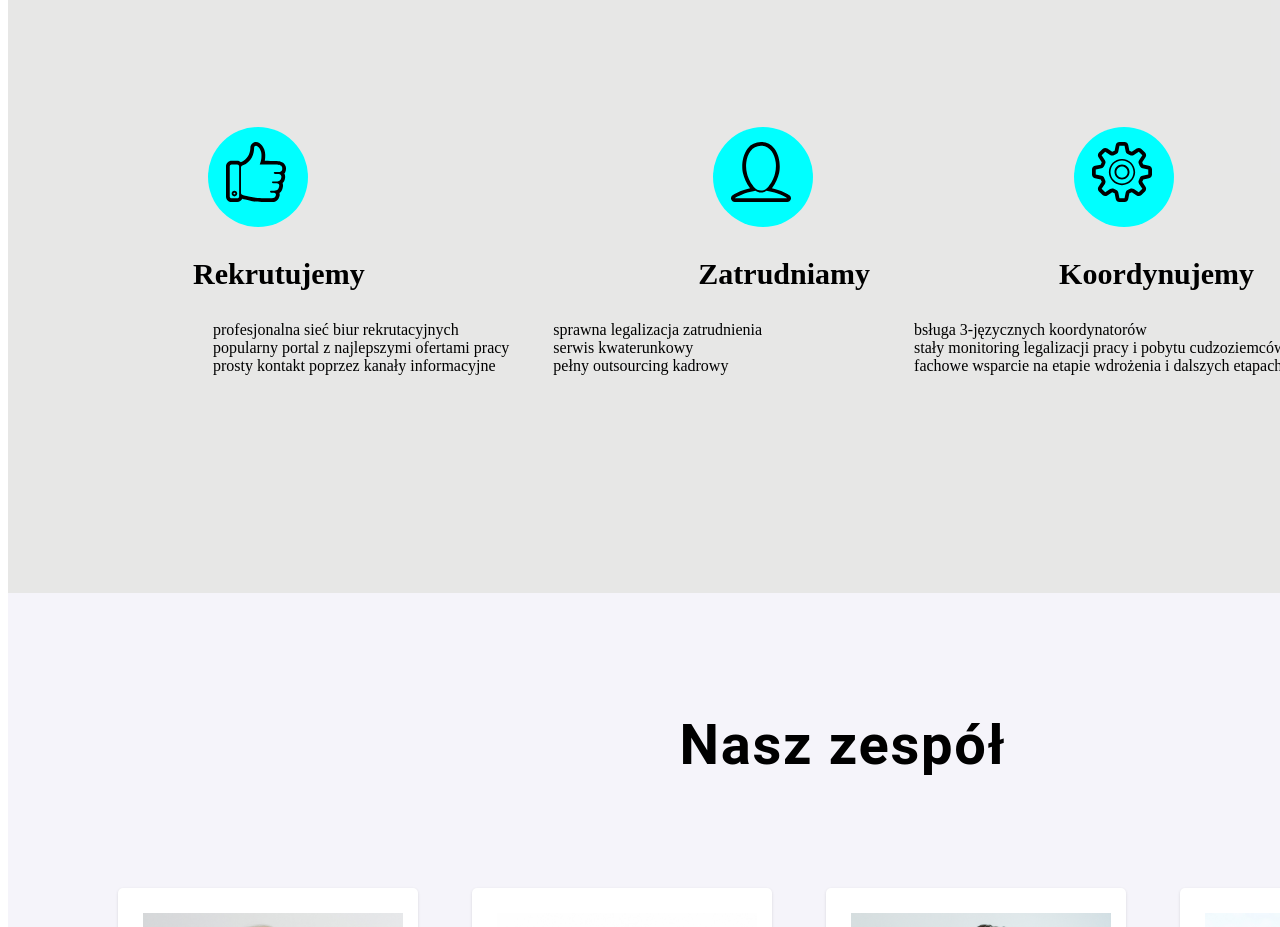
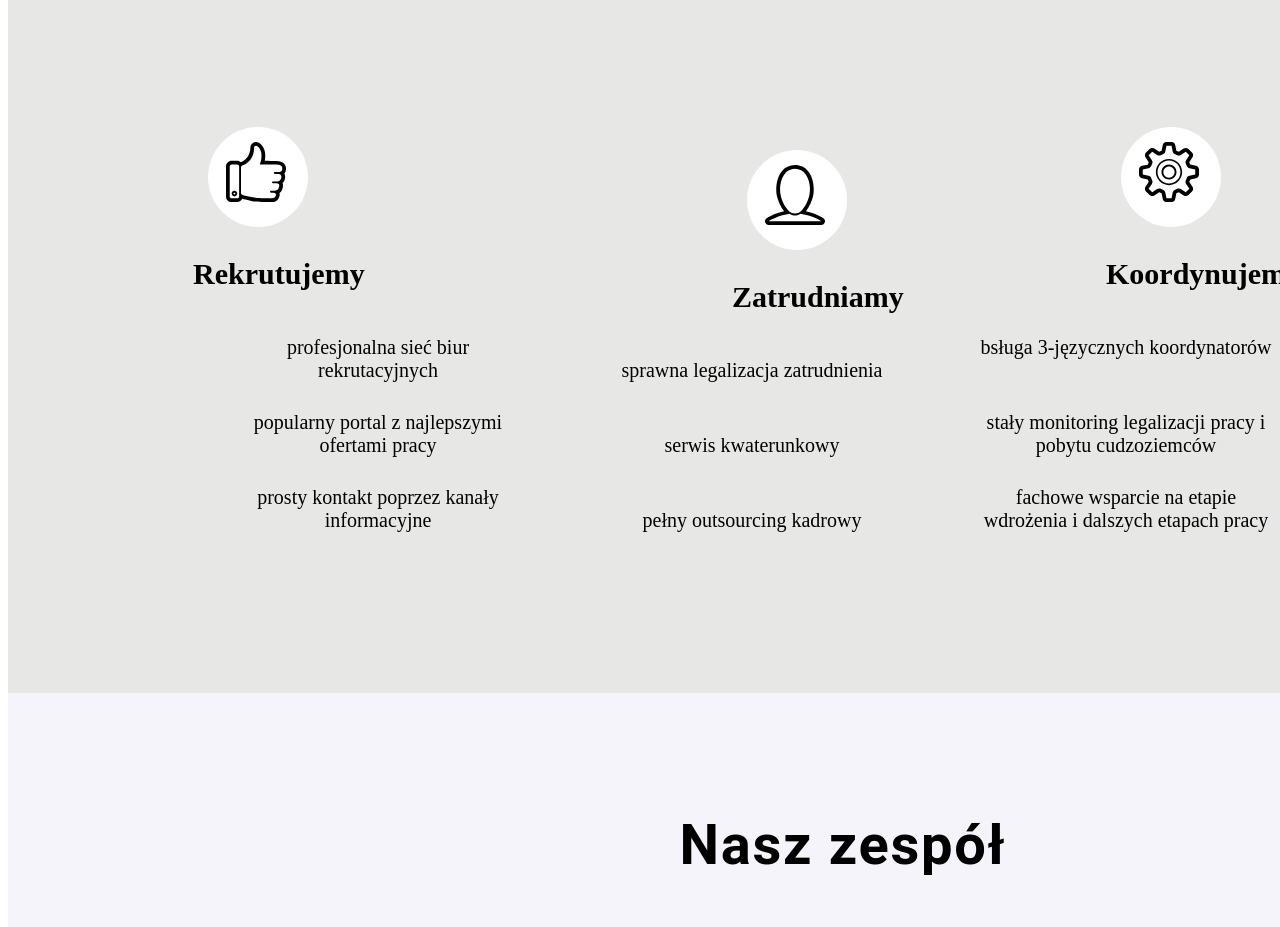
Before and after one commit to Anna-Buzuk/Project-1, a plain HTML site: page index.html in a window 1280 px wide. Shown: the part 1860-2787 px from the top of the page. Drawn offline with Linux system fonts and the light colour scheme.

Commit message:
09.04.2022 17-35

```diff
--- a/html.css
+++ b/html.css
@@ -201,7 +201,7 @@
 
 .basis_container{
   width: 1600px;
-  height: 800px;
+  height: 900px;
   background-color: rgba(73, 71, 66, 0.13);
 }
 
@@ -226,29 +226,51 @@
   margin-left: 165px;
 }
 
+.row_min_send{
+  width: 300px;
+  height: 60px;
+  text-align: center;
+  padding-top : 15px;
+  padding-left: 15px;
+  padding-right: 15px;
+  border-radius: 5%;
+  font-size: 20px;
+  transition-duration: 1s;
+}
+
+.row_min_send:hover{
+  background-color: white;
+  transform: translateX(30px);
+
+}
+
 
 .row_link{
   margin-left: 200px;
   width: 100px;
   height: 100px;
   border-radius: 60%;
-  background-color: aqua;
+  background-color: white;
 }
 
-.row_link_min{
-  width: 100px;
-  height: 100px;
-  border-radius: 60%;
-  background-color: aqua;
+.row_link:hover{
+  background-color: rgb(255, 127, 223);
+
 }
 
+
+
 .row_linkcol{
-
+width: 60px;
+height: 60px;
  margin-left: 18px;
  margin-top: 15px;
 
 }
 
+.row_linkcol:hover{
+  fill: white;
+}
 
 
  /*photo*/
--- a/index.html
+++ b/index.html
@@ -148,7 +148,7 @@
 
     <div class="container_row">
         <li class="row_link">
-            <a class="row_link_min" href="" ></a>
+            <a href="" ></a>
             <svg class="row_linkcol">
                 <use href="./photo/icons.svg#icon-like" width="60" height="60"></use>
             </svg>
@@ -158,13 +158,13 @@
             Rekrutujemy
         </h3>
         <ul class="container_row_min">
-            <li>
+            <li class="row_min_send">
                 profesjonalna sieć biur rekrutacyjnych
             </li>
-            <li>
+            <li class="row_min_send">
                 popularny portal z najlepszymi ofertami pracy
             </li>
-            <li>
+            <li class="row_min_send">
                 prosty kontakt poprzez kanały informacyjne
             </li>
         </ul>
@@ -184,13 +184,13 @@
     Zatrudniamy
 </h3>
 <ul>
-    <li>
+    <li class="row_min_send">
         sprawna legalizacja zatrudnienia
     </li>
-    <li>
+    <li class="row_min_send">
         serwis kwaterunkowy
     </li>
-    <li>
+    <li class="row_min_send">
         pełny outsourcing kadrowy
     </li>
 </ul>
@@ -208,13 +208,13 @@
             Koordynujemy
         </h3>
         <ul>
-            <li>
+            <li class="row_min_send">
                 bsługa 3-języcznych koordynatorów
             </li>
-            <li>
+            <li class="row_min_send">
                 stały monitoring legalizacji pracy i pobytu cudzoziemców
             </li>
-            <li>
+            <li class="row_min_send">
                 fachowe wsparcie na etapie wdrożenia i dalszych etapach pracy
             </li>
         </ul>
```
